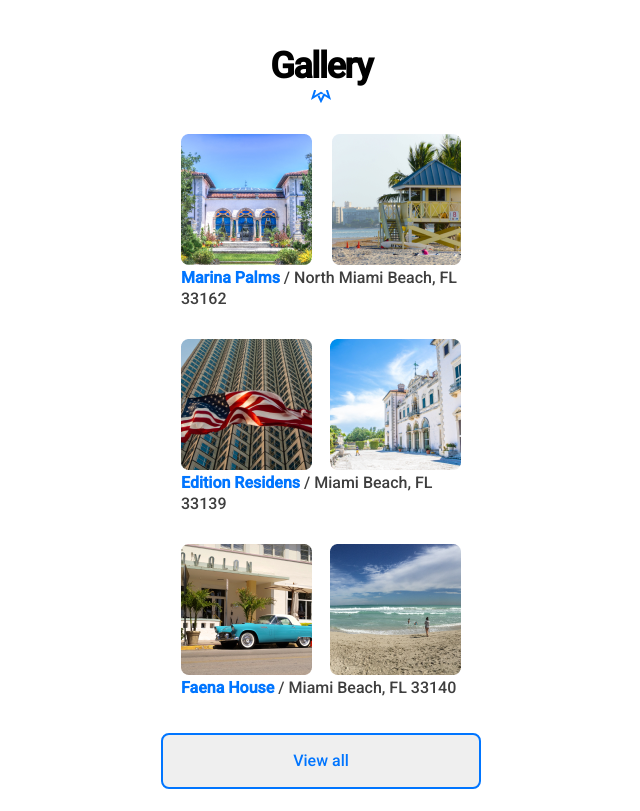
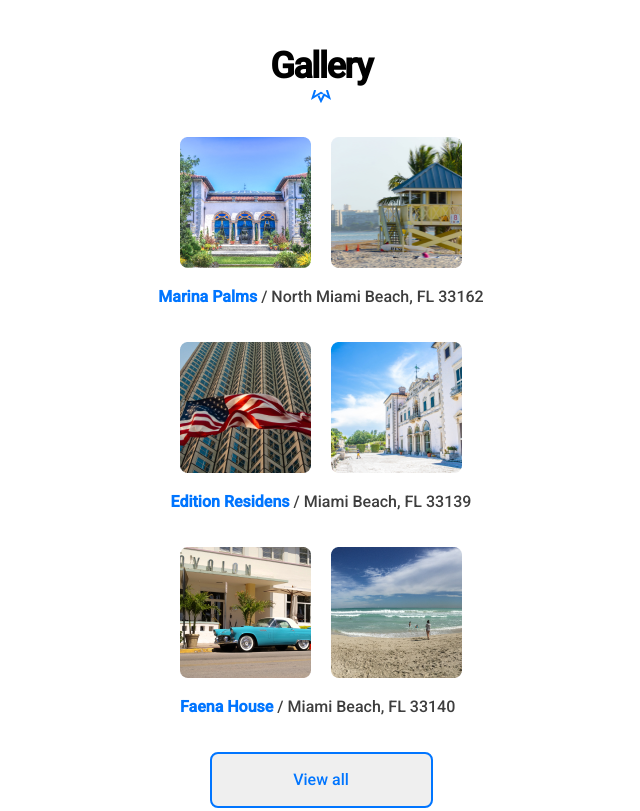
Before and after one commit to den-dombrovskyi/miamiLanding, a website: page index.html in a window 1280 px wide. Shown: the part 1580-2391 px from the top of the page, without its empty margins (319-959 px from the left). Drawn offline with nearby package versions, Linux system fonts and the light colour scheme.

Commit message:
Changed the width of the button

```diff
--- a/index.html
+++ b/index.html
@@ -123,7 +123,7 @@
         <div class="gallery__box-title">
           <h2 class="section-title gallery__title">Gallery</h2>
           <img
-            class="gallery__image"
+            class="gallery__logo-image"
             src="./image/logoIconCorona.svg"
             alt="Corona"
           />
@@ -132,12 +132,12 @@
           <div class="gallery__box-mix">
             <div class="gallery__box-photo">
               <img
-                class="gallery__photo-left"
+                class="gallery__photo"
                 src="./image/potoGalleryOnMobile/photoMarinaPalms.png"
                 alt="MarinaPalms"
               />
               <img
-                class="gallery__photo-right"
+                class="gallery__photo"
                 src="./image/potoGalleryOnMobile/rescueHouse.png"
                 alt="RescueHouse"
               />
@@ -155,12 +155,12 @@
           <div class="gallery__box-mix">
             <div class="gallery__box-photo">
               <img
-                class="gallery__photo-left"
+                class="gallery__photo"
                 src="./image/potoGalleryOnMobile/editionResidens.png"
                 alt="Residens"
               />
               <img
-                class="gallery__photo-right"
+                class="gallery__photo"
                 src="./image/potoGalleryOnMobile/whiteBuilding.png"
                 alt="WhiteBuilding"
               />
@@ -178,12 +178,12 @@
           <div class="gallery__box-mix">
             <div class="gallery__box-photo">
               <img
-                class="gallery__photo-left"
+                class="gallery__photo"
                 src="./image/potoGalleryOnMobile/faenaHouse.png"
                 alt="FaenaHouse"
               />
               <img
-                class="gallery__photo-right"
+                class="gallery__photo"
                 src="./image/potoGalleryOnMobile/beatch.png"
                 alt="Beatch"
               />
--- a/styles/button.scss
+++ b/styles/button.scss
@@ -8,7 +8,7 @@
     justify-content: center;
     align-items: center;
     cursor: pointer;
-    width: 100%;
+    width: 223px;
     height: 56px;
     color: $backgraundColor;
     border: 2px solid $backgraundColor;
--- a/styles/container.scss
+++ b/styles/container.scss
@@ -4,5 +4,4 @@
     justify-content: center;
     align-items: center;
     padding: 0 20px;
-
 }
--- a/styles/footer.scss
+++ b/styles/footer.scss
@@ -4,7 +4,7 @@
   background-size: cover;
   background-position: center;
   background-repeat: no-repeat;
-  width: 100%;
+  width: 100vh;
   height: 206px;
   justify-content: center;
   align-items: flex-end;
--- a/styles/gallery.scss
+++ b/styles/gallery.scss
@@ -8,21 +8,28 @@
     flex-direction: column;
     justify-content: center;
     align-items: center;
-    width: 280px;
-    padding: 0 20px 26px 20px;
+    margin-bottom: 29px;
   }
-  &__image {
+  &__logo-image {
+    display: inline-block;
     width: 24px;
     height: 24px;
   }
-  &__box-mix {
-    width: 280px;
-    // box-sizing: border-box;
-    padding: 0 20px 32px 20px;
+  &__box-image {
+    display: flex;
+    flex-direction: column;
+    align-items: center;
+    gap: 32px;
   }
   &__box-photo {
     display: flex;
-    justify-content: space-between;
+    justify-content: center;
+    gap: 20px;
+    margin-bottom: 16px;
+  }
+  &__photo {
+    width: 131px;
+    height: 131px;
   }
   &__box-link {
     font-family: "Roboto", sans-serif;
--- a/styles/header.scss
+++ b/styles/header.scss
@@ -8,6 +8,7 @@
   background-position: center;
   background-repeat: no-repeat;
   background-size: cover;
+
   &__main {
     display: flex;
     flex-direction: column;
@@ -28,12 +29,15 @@
   &__box-menu:hover {
     background-image: url(../image/sideMenu.svg);
   }
-  // &__phone-box:hover::before {
+  // @mixin bigScreen {
+  //   &__phone-box:hover::before {
   //   display: inline;
   //   width: max-content;
   //   content: "+1 234 555-55-55";
   //   color: #ffffff;
   // }
+  // }
+
   &__phone-image {
     width: $imageMenu;
     height: $imageMenu;
--- a/styles/mixins.scss
+++ b/styles/mixins.scss
@@ -1,9 +1,10 @@
+@import "./variables.scss";
 @mixin onMobile {
   @media (min-width: 320px) {
     @content;
   }
 }
-@mixin onComputer {
+@mixin bigScreen {
     @media (min-width: 1260px) {
       @content;
     }
--- a/styles/section.scss
+++ b/styles/section.scss
@@ -1,4 +1,3 @@
-@import "./variables.scss";
 .section {
   padding: 64px 20px 0 20px;
 }
--- a/styles/testimonials.scss
+++ b/styles/testimonials.scss
@@ -5,7 +5,6 @@
     flex-direction: column;
     justify-content: center;
     align-items: center;
-    width: 100hc;
   }
   &__cards {
     display: flex;
```
Also changed, not shown: image/backgroundImage/backraundMiami bigScreen.png (renamed from image/backgroundImage/backraundMiamiComputer.png), styles.css, 1 other file.
